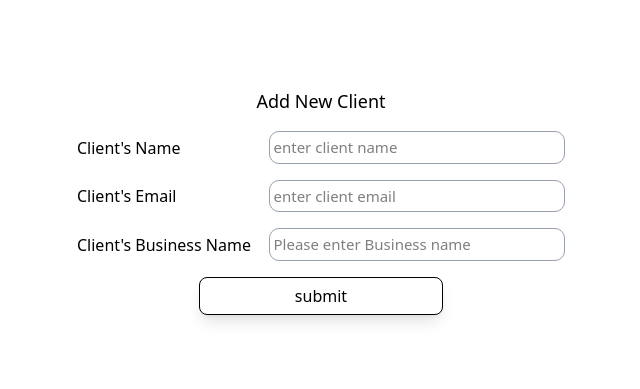
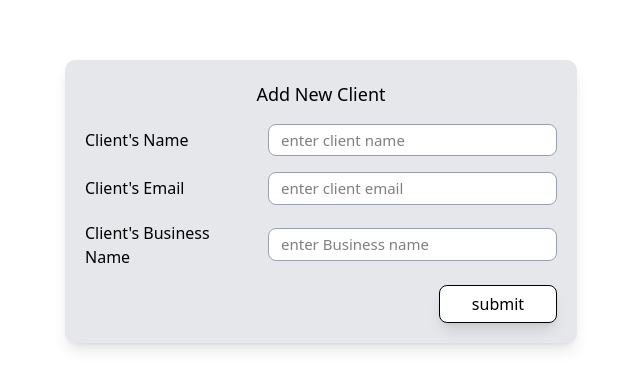
Before and after one commit to DeveloperIrkhan/mini-client-portal, a Next.js app: page /client/add-new-client in a window 1280 px wide. Shown: the part 199-588 px from the top of the page, without its empty margins (319-959 px from the left). Built offline with nearby package versions, Linux system fonts and the light colour scheme.

Commit message:
`Updated client services company branding and email template, improved form styling and layout`

```diff
--- a/app/api/clients/insert-new-client/route.ts
+++ b/app/api/clients/insert-new-client/route.ts
@@ -17,7 +17,7 @@ export const POST = async (req: NextRequest) => {
             to: "programmer.irfansha@hotmail.com",
             subject: "Welcome to the Accountancy services Company",
             html: `<p>Hellow Mr:${name}, <br/>
-            welcome to our Accountancy services company</p>`,
+            <b>welcome</b> to our Accountancy services company</p>`,
         })
         console.log("email sending data", { "data": data, error: error })
         return NextResponse.json({
--- a/app/globals.css
+++ b/app/globals.css
@@ -53,7 +53,8 @@
     @apply transition-all duration-400 ease-in-out;
   }
   .custom-input {
-    @apply border px-1 py-1 text-black dark:text-white text-[15px] rounded-lg
+    @apply border px-3 bg-white dark:bg-gray-600 py-1 text-black dark:text-white text-[15px]
+    rounded-md
     border-gray-400 dark:border-white focus:outline-none
      focus:border-gray-700;
   }
--- a/app/page.tsx
+++ b/app/page.tsx
@@ -22,7 +22,7 @@ export default function Home() {
       </button>
       <div className="flex flex-col gap-y-10 border border-yellow-800 min-h-screen items-center justify-center bg-zinc-50 font-sans dark:bg-black">
         <p className="dark:text-white text-black md:text-2xl text-xl">
-          Welcome to the Client Services Company!
+          Welcome to the <span className="font-bold">Mini Client Portal</span>!
         </p>
 
         <div className="flex items-center gap-x-6">
--- a/components/AddNewUserComponent.tsx
+++ b/components/AddNewUserComponent.tsx
@@ -43,7 +43,7 @@ const AddNewUserComponent = () => {
       {isLoading && <LoadingScreen />}
       <form
         onSubmit={submitForm}
-        className="flex flex-col p-3 gap-4 justify-center items-center"
+        className="flex flex-col bg-gray-200 dark:bg-gray-800 rounded-lg shadow-lg p-5 gap-4 justify-center items-center"
       >
         <p className="text-lg text-black dark:text-white">Add New Client</p>
         <div className="flex w-full justify-between items-center flex-row gap-4">
@@ -75,12 +75,15 @@ const AddNewUserComponent = () => {
           />
         </div>
         <div className="flex w-full justify-between items-center flex-row gap-4">
-          <label htmlFor="businessName" className="text-black dark:text-white w-3/5">
+          <label
+            htmlFor="businessName"
+            className="text-black dark:text-white w-3/5"
+          >
             Client's Business Name
           </label>
           <input
             type="text"
-            placeholder="Please enter Business name"
+            placeholder="enter Business name"
             required
             id="businessName"
             value={businessName}
@@ -88,12 +91,14 @@ const AddNewUserComponent = () => {
             className="custom-input w-full"
           />
         </div>
+        <div className="flex w-full justify-end">
           <button
             type="submit"
-          className="shadow-lg w-1/2 hover:shadow-xl hover:text-white hover:border-white hover:bg-black hover:translate-y-1.5 hoverEffect bg-white text-black border border-black rounded-md px-4 py-1.5"
+            className="shadow-lg w-1/4 hover:shadow-xl hover:text-white hover:border-white hover:bg-black hover:translate-y-1.5 hoverEffect bg-white text-black border border-black rounded-md px-4 py-1.5"
           >
             {isLoading ? "Loading...." : "submit"}
           </button>
+        </div>
       </form>
       {msg && <p className="mt-4">{msg}</p>}
     </div>
```
Lines whose indentation alone changed are shown as unchanged.
